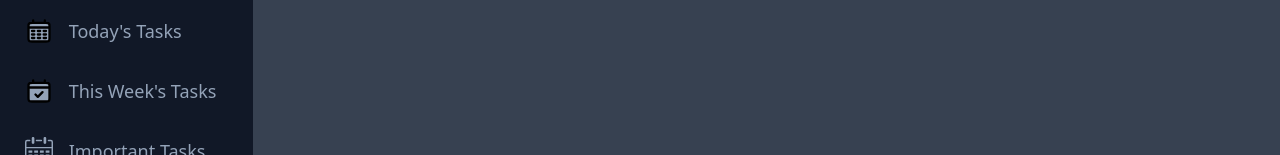
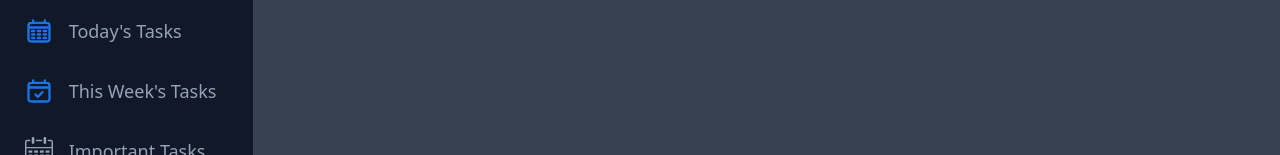
Before and after one commit to MohamadObeid9/to-do-list, a website built with webpack: page src/index.html in a window 1280 px wide. Shown: the part 240-395 px from the top of the page. Built offline with nearby package versions, Linux system fonts and the light colour scheme.

Commit message:
fix the svg coloring

```diff
--- a/src/index.html
+++ b/src/index.html
@@ -44,7 +44,7 @@
           <svg
             viewBox="0 0 24 24"
             xmlns="http://www.w3.org/2000/svg"
-            class="w-7 h-7 fill-slate-400 mr-4 group-hover:fill-primary stroke-black dark:fill-primary"
+            class="w-7 h-7 mr-4 stroke-primary fill-transparent"
           >
             <path
               d="M3 9H21M7 3V5M17 3V5M6 12H8M11 12H13M16 12H18M6 15H8M11 15H13M16 15H18M6 18H8M11 18H13M16 18H18M6.2 21H17.8C18.9201 21 19.4802 21 19.908 20.782C20.2843 20.5903 20.5903 20.2843 20.782 19.908C21 19.4802 21 18.9201 21 17.8V8.2C21 7.07989 21 6.51984 20.782 6.09202C20.5903 5.71569 20.2843 5.40973 19.908 5.21799C19.4802 5 18.9201 5 17.8 5H6.2C5.0799 5 4.51984 5 4.09202 5.21799C3.71569 5.40973 3.40973 5.71569 3.21799 6.09202C3 6.51984 3 7.07989 3 8.2V17.8C3 18.9201 3 19.4802 3.21799 19.908C3.40973 20.2843 3.71569 20.5903 4.09202 20.782C4.51984 21 5.07989 21 6.2 21Z"
@@ -63,11 +63,11 @@
           <svg
             viewBox="0 0 24 24"
             xmlns="http://www.w3.org/2000/svg"
-            class="w-7 h-7 fill-slate-400 mr-4 group-hover:fill-primary dark:fill-primary"
+            class="w-7 h-7 mr-4 fill-transparent"
           >
             <path
               d="M3 9H21M9 15L11 17L15 13M7 3V5M17 3V5M6.2 21H17.8C18.9201 21 19.4802 21 19.908 20.782C20.2843 20.5903 20.5903 20.2843 20.782 19.908C21 19.4802 21 18.9201 21 17.8V8.2C21 7.07989 21 6.51984 20.782 6.09202C20.5903 5.71569 20.2843 5.40973 19.908 5.21799C19.4802 5 18.9201 5 17.8 5H6.2C5.0799 5 4.51984 5 4.09202 5.21799C3.71569 5.40973 3.40973 5.71569 3.21799 6.09202C3 6.51984 3 7.07989 3 8.2V17.8C3 18.9201 3 19.4802 3.21799 19.908C3.40973 20.2843 3.71569 20.5903 4.09202 20.782C4.51984 21 5.07989 21 6.2 21Z"
-              stroke="#000000"
+              stroke="#1B73E8"
               stroke-width="2"
               stroke-linecap="round"
               stroke-linejoin="round"
```
